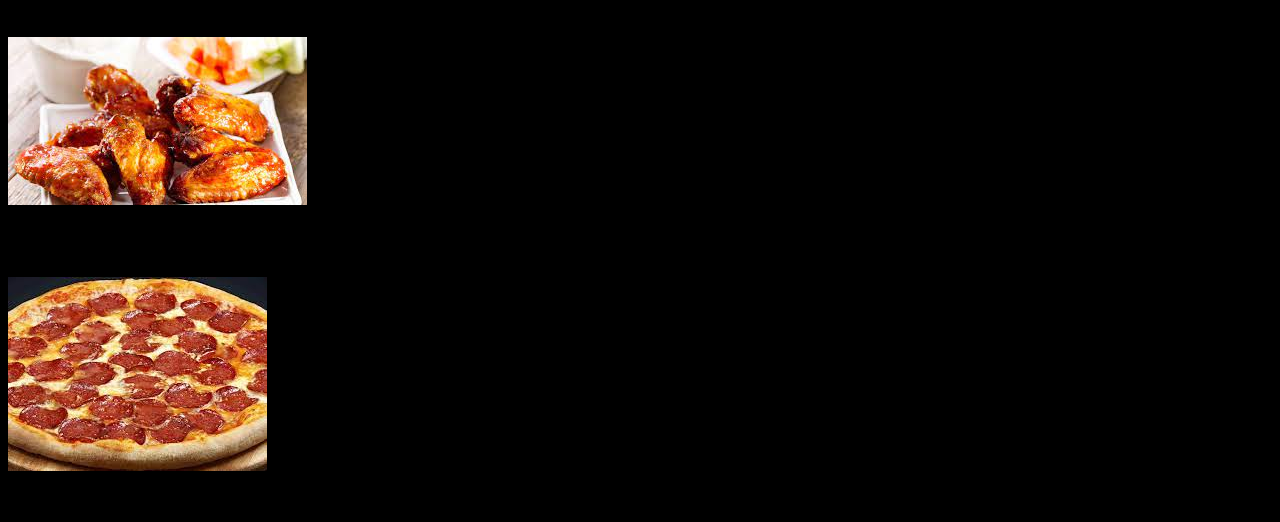
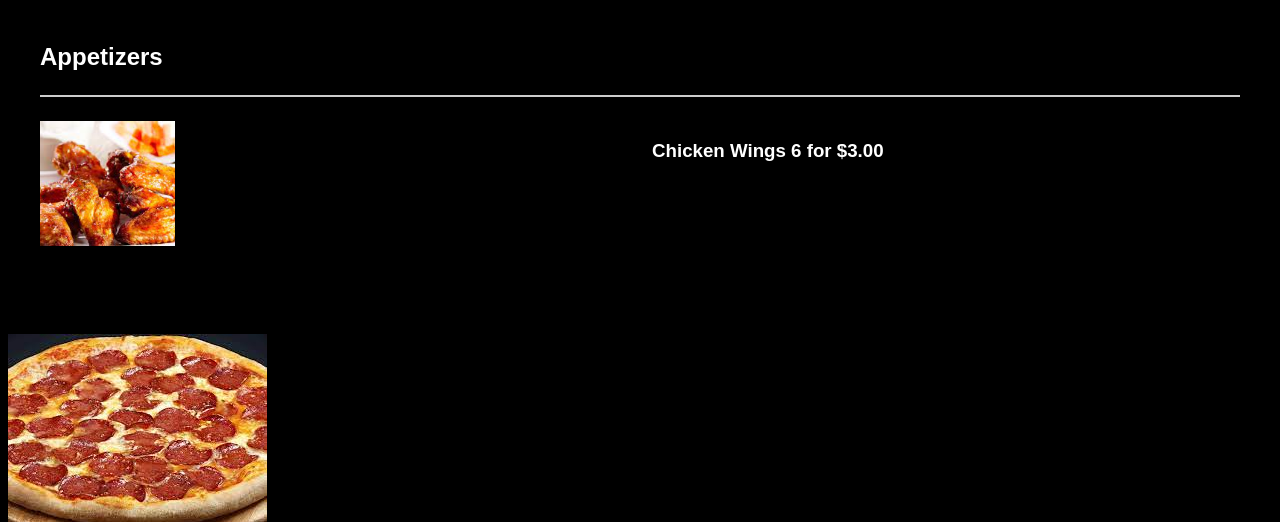
Before and after one commit to Zac234/okotokspizza, a plain HTML site: page pages/index2.html in a window 1280 px wide. Shown: the part 223-745 px from the top of the page. Drawn offline with Linux system fonts and the light colour scheme.

Commit message:
working through the formula to get working product in menu.

```diff
--- a/css/style.css
+++ b/css/style.css
@@ -76,6 +76,7 @@ background-color: black;
     margin: 0;
     padding-bottom: 1em;
     border-bottom: 2px solid #ccc;
+    color: white;
 
 }
 
@@ -85,8 +86,30 @@ background-color: black;
     gap: 1.5em;
     padding: 1.5em 0;
 }
+.menu-items{
+    display: flex;
 
-@media screen and (mix-width: 992px){
+}
+.menu-item-heading{
+    color: white;
+}
+#Chicken_wings{
+    width: 90px;
+    height: 80px;
+    flex-shrink: 0;
+    object-fit: cover;
+    margin-right: 1.5em;
+
+}
+#chicken_descrption{
+    color:white;
+
+}
+
+@media screen and (min-width:992px){
+
+
+
     .menu{
         font-size:16px;
 
@@ -94,4 +117,9 @@ background-color: black;
     .menu-group{
         grid-template-columns:repeat(2, 1fr)
     }
+    #Chicken_wings{
+        width: 135px;
+        height: 125px;
+
+    }
 }
--- a/pages/index2.html
+++ b/pages/index2.html
@@ -15,16 +15,35 @@
 
     <h1 id="Items">Menu Items</h1>
 
+    <div class="container">
+        <div class="menu">
+            <h2 class="menu-group-heading">
+                Appetizers
+            </h2>
+            <div class="menu-group">
+                <div class="menu-items">
+                    <div class="menu-item-images">
+                        <img id="Chicken_wings" src="../images/Chicken_wings.jpg" alt="Chicken wings">
+                    </div>
+
+                </div>
+                <div class="menu-item-text">
+                    <h3 class="menu-item-heading">
+                        <span class="menu-item-name">Chicken Wings</span>
+                        <span class="menu-item-price">6 for $3.00</span>
+                    </h3>
+                    <p id="chicken_description">Delicious chicken wings cooked to perection in your choice of Buffalo, Hot, or Teriyaki</p>
+                </div>
+
+
+
+            </div>
+
+        </div>
+
+    </div>
 <div id="Appatizers">Appatizers
 
-   <div>
-       <img id="Chicken_wings" src="../images/Chicken_wings.jpg" alt="Chicken wings">
-</div>
-    <p id="Chicken_description">Delicious Chicken wings, cooked to perfection tossed in your choice of sauce. 1lbs.....$3.00 2lbs.....$6.00 4lbs.....$10.00
-
-    </p>
-
-</div>
 
 
 
```
